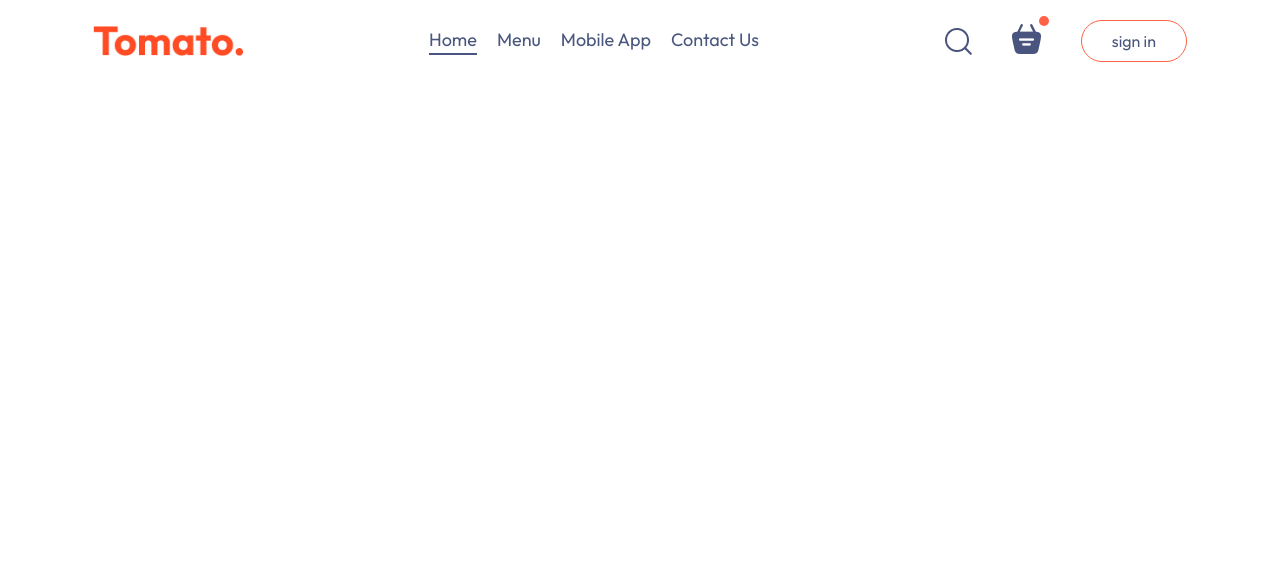
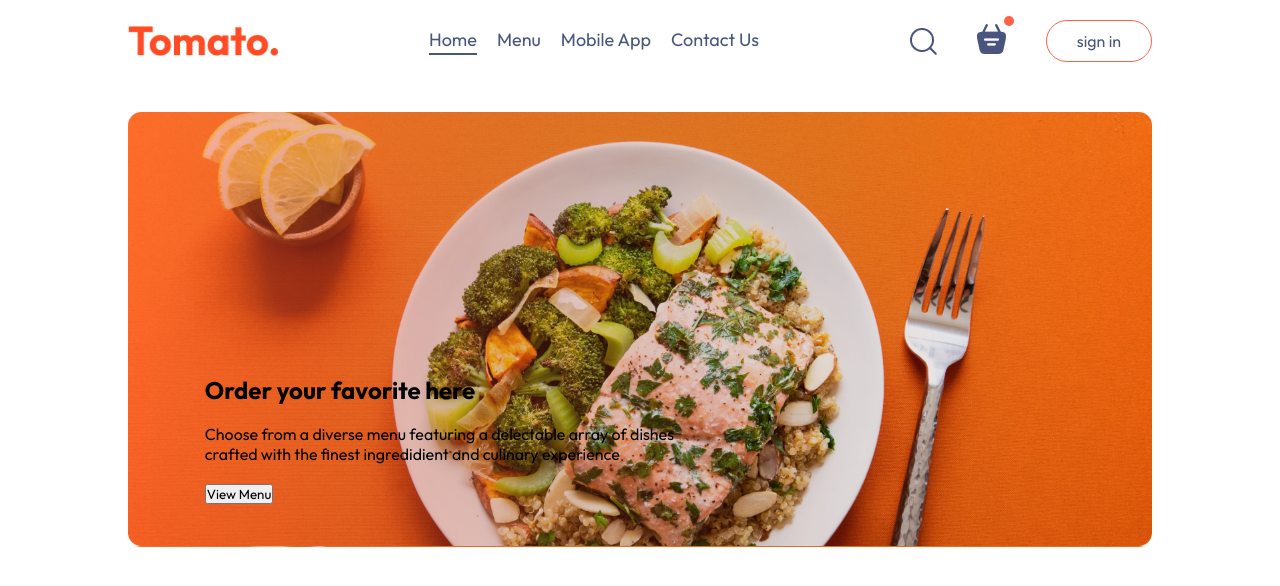
Before and after one commit to talha424588/tomato-web-app, a React (Create React App) app: page / in a window 1280 px wide. Shown: the top 586 px of the page. Built offline with nearby package versions, Linux system fonts and the light colour scheme.

Commit message:
navbar updated & header image and content updated

```diff
--- a/src/App.js
+++ b/src/App.js
@@ -1,11 +1,19 @@
-import "./App.css";
+import { Route, Routes } from "react-router-dom";
 import Navbar from "./Components/Navbar/Navbar";
+import Home from "./Page/Home/Home";
+import Cart from "./Page/Cart/Cart";
+import Order from "./Page/Order/Order";
 
 function App() {
   return (
     <>
       <div className="app">
         <Navbar />
+        <Routes>
+          <Route path="/" element={<Home/>} />
+          <Route path="/cart" element={<Cart/>}/>
+          <Route path="/orders" element={<Order/>}/>
+        </Routes>
       </div>
     </>
   );
--- /dev/null
+++ b/src/Components/Header/Header.css
@@ -0,0 +1,19 @@
+.header
+{
+    height: 34vw;;
+    margin: 30px auto;;
+    background: url(../../../public/image/header_img.png);
+    background-size: contain;
+    position: relative;
+}
+.header-contents
+{
+    position: absolute;
+    display: flex;
+    flex-direction: column;
+    align-items: start;
+    gap: 1.5vw;
+    max-width: 50%;
+    bottom: 10%;
+    left: 6vw;
+}
--- /dev/null
+++ b/src/Components/Header/Header.jsx
@@ -0,0 +1,16 @@
+import "./Header.css";
+function Header()
+{
+    return(
+        <>
+        <div className="header">
+            <div className="header-contents">
+                <h2>Order your favorite here</h2>
+                <p>Choose from a diverse menu featuring a delectable array of dishes crafted with the finest ingredidient and culinary experience</p>
+                <button>View Menu</button>
+            </div>
+        </div>
+        </>
+    )
+}
+export default Header;
--- a/src/Components/Navbar/Navbar.css
+++ b/src/Components/Navbar/Navbar.css
@@ -1,7 +1,7 @@
 .navbar
 {
     display: flex;
-    justify-content: space-around;
+    justify-content: space-between;
     padding: 20px 0;
     align-items: center;
 }
--- /dev/null
+++ b/src/Page/Cart/Cart.jsx
@@ -0,0 +1,9 @@
+import "./Cart.css"
+function Cart()
+{
+    return (
+        <>
+        </>
+    )
+}
+export default Cart;
--- /dev/null
+++ b/src/Page/Home/Home.jsx
@@ -0,0 +1,11 @@
+import Header from '../../Components/Header/Header';
+import './Home.css'
+function Home()
+{
+    return (
+        <>
+        <Header></Header>
+        </>
+    )
+}
+export default Home;
--- /dev/null
+++ b/src/Page/Order/Order.jsx
@@ -0,0 +1,9 @@
+import "./Order.css";
+function Order()
+{
+    return (
+        <>
+        </>
+    )
+}
+export default Order;
--- a/src/index.css
+++ b/src/index.css
@@ -17,6 +17,6 @@ a
 }
 .app
 {
-  width: 100%;
+  width: 80%;
   margin: auto;
 }
--- a/src/index.js
+++ b/src/index.js
@@ -3,12 +3,13 @@ import ReactDOM from 'react-dom/client';
 import './index.css';
 import App from './App';
 import reportWebVitals from './reportWebVitals';
+import { BrowserRouter } from 'react-router-dom';
 
 const root = ReactDOM.createRoot(document.getElementById('root'));
 root.render(
-  <React.StrictMode>
+  <BrowserRouter>
     <App />
-  </React.StrictMode>
+  </BrowserRouter>
 );
 
 // If you want to start measuring performance in your app, pass a function
```
Also changed, not shown: public/image/header_img.png (renamed from src/Assets/header_img.png), src/Page/Cart/Cart.css (added), src/Page/Home/Home.css (added), src/Page/Order/Order.css (added).
